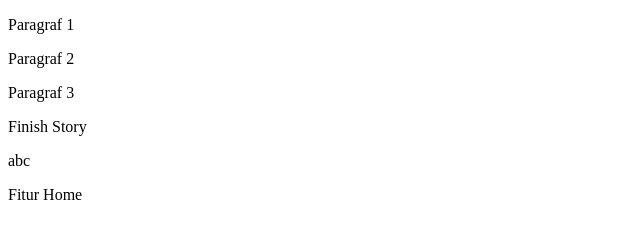
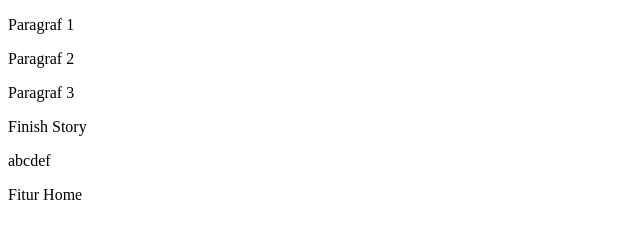
Before and after one commit to adeaye/webdev5, a plain HTML site: page index.html in a window 1280 px wide. Shown: the full height of the page, 0-640 px from the left. Drawn offline with Linux system fonts and the light colour scheme.

Commit message:
Update index.html

```diff
--- a/index.html
+++ b/index.html
@@ -10,7 +10,7 @@
     <p>Paragraf 2</p>
     <p>Paragraf 3</p>
     <p>Finish Story</p>
-    <p>abc</p>
+    <p>abcdef</p>
     <p>Fitur Home</p>
 </body>
 </html>
```
